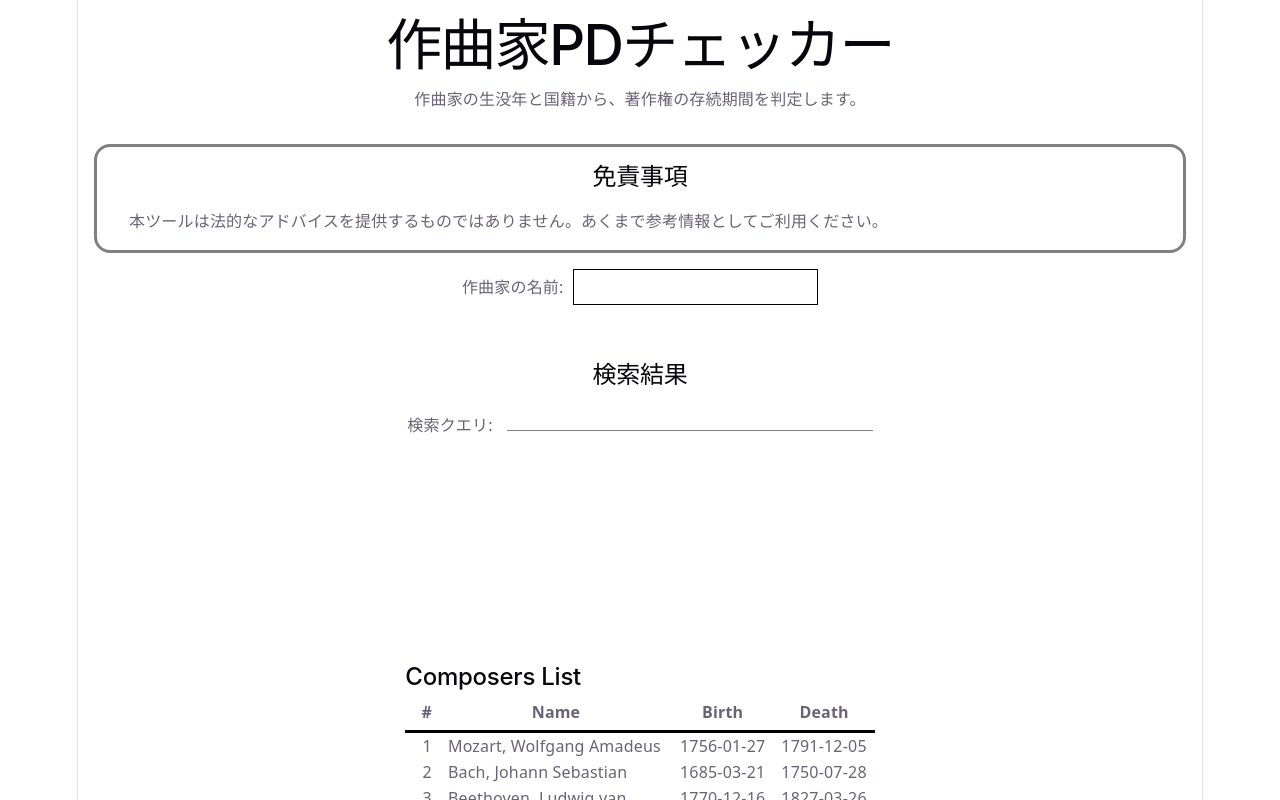
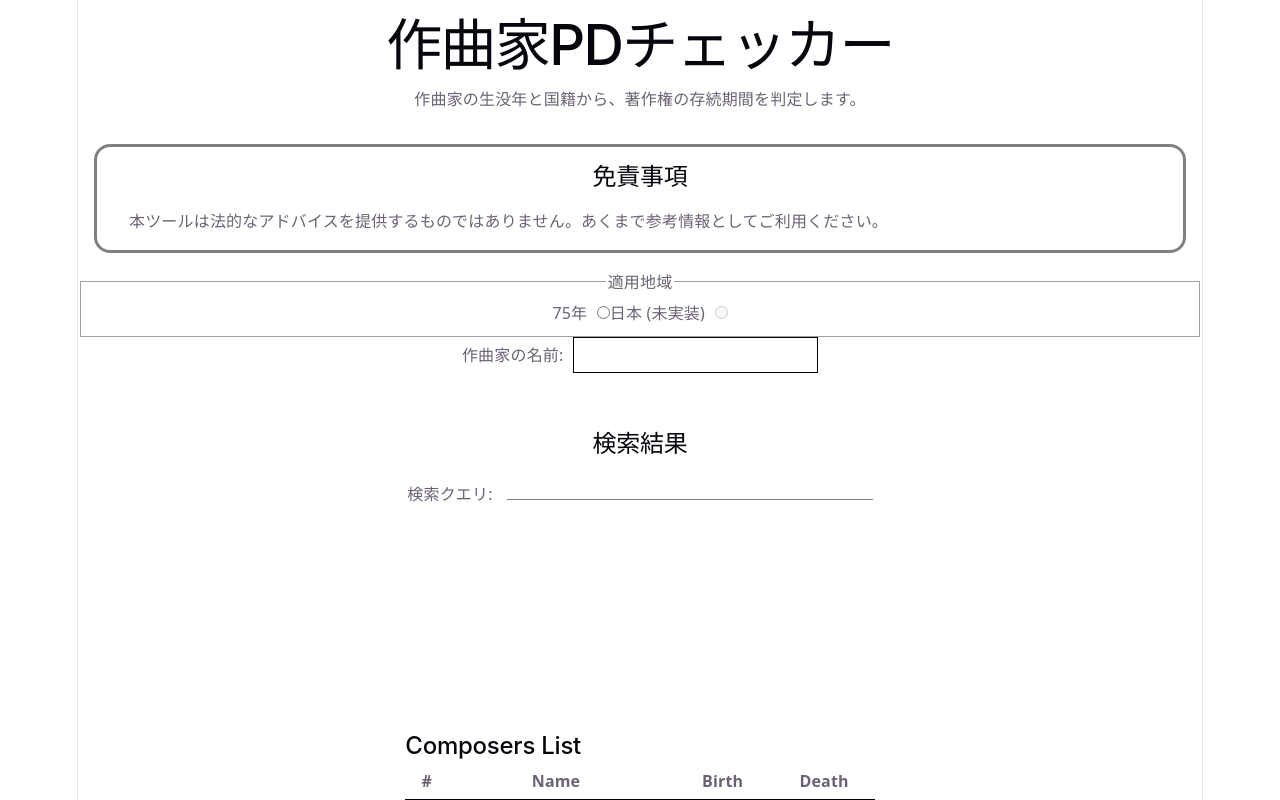
Before and after one commit to y-fukihara/pd-checker, a React (Vite) app: page / in a window 1280 px wide. Shown: the top 800 px of the page. Built offline with nearby package versions, Linux system fonts and the light colour scheme; a web font is replaced by a local one.

Commit message:
フォーム追加（外形のみ実装）

```diff
--- a/src/App.tsx
+++ b/src/App.tsx
@@ -36,6 +36,13 @@ function App() {
   return (
     <div id="app">
       <form id="form-name" name="search-by-name" accessKey="q">
+        <fieldset id="field-region">
+          <legend>適用地域</legend>
+          <label htmlFor="region-75yrs">75年</label>
+          <input type="radio" name="region" value="75yrs" id="region-75yrs" />
+          <label htmlFor="region-jpn">日本 (未実装)</label>
+          <input type="radio" disabled name="region" value="jpn" id="region-jpn" />
+        </fieldset>
         <label htmlFor="name">作曲家の名前:</label>
         <input type="text" id="name" name="name" onChange={(e) => setQueryByName(e.target.value)}></input>
       </form>
```
